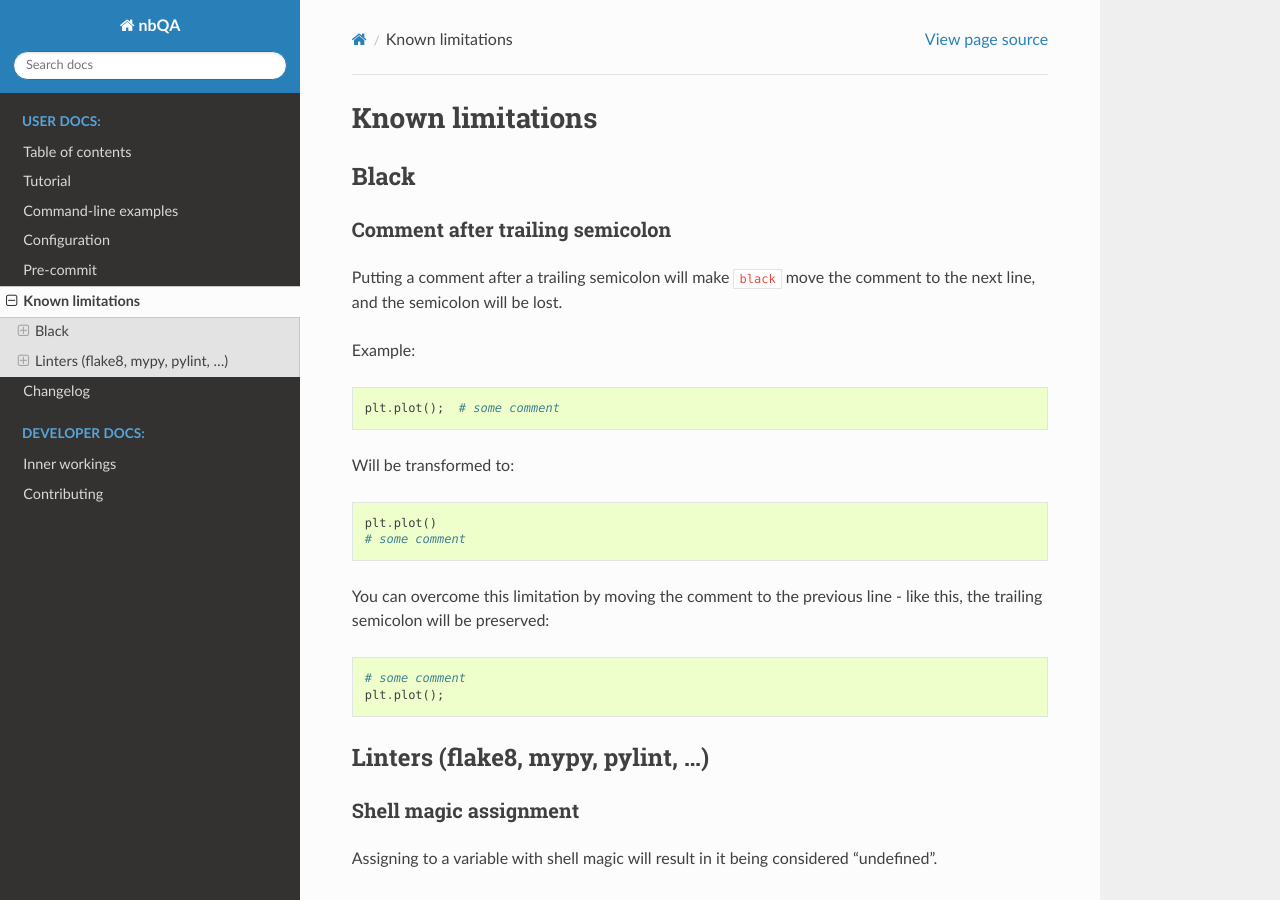
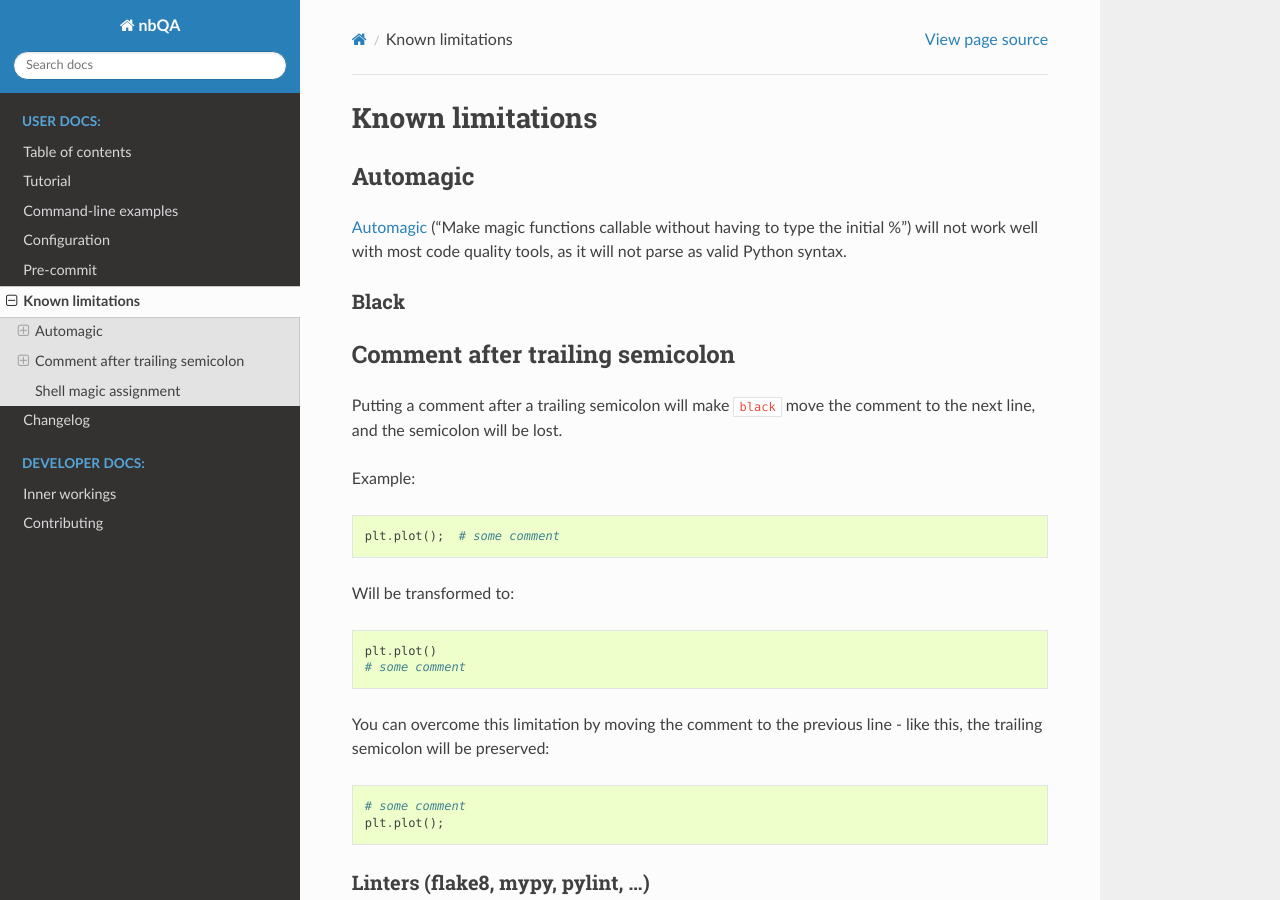
Before and after one commit to nbQA-dev/nbQA, a Sphinx documentation site: the page built from docs/known-limitations.rst, in a window 1280 px wide and 900 px high. Built offline with Sphinx 7.4.7 and the Read the Docs theme 2.0.0, drawn with Linux system fonts in a browser that asks for light colours; the version number could not be read and is left out.

Commit message:
note automatic limitation (#524)

```diff
--- a/docs/known-limitations.rst
+++ b/docs/known-limitations.rst
@@ -1,6 +1,12 @@
 =================
 Known limitations
 =================
+
+Automagic
+~~~~~~~~~
+
+`Automagic <https://ipython.readthedocs.io/en/stable/interactive/magics.html?highlight=automagic#magic-automagic>`_ ("Make magic functions callable without having to type the initial %") will not work well with most code quality tools,
+as it will not parse as valid Python syntax.
 
 Black
 -----
```
